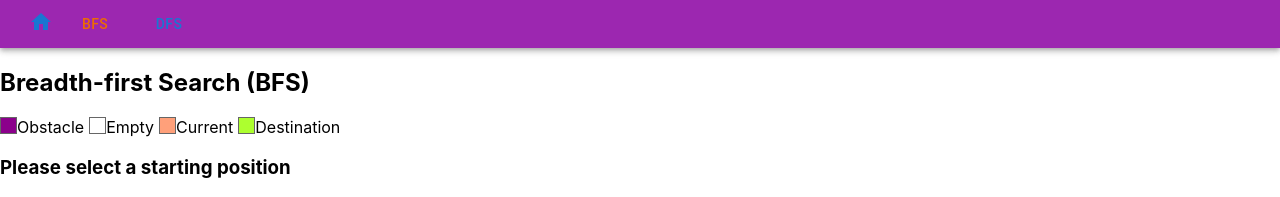
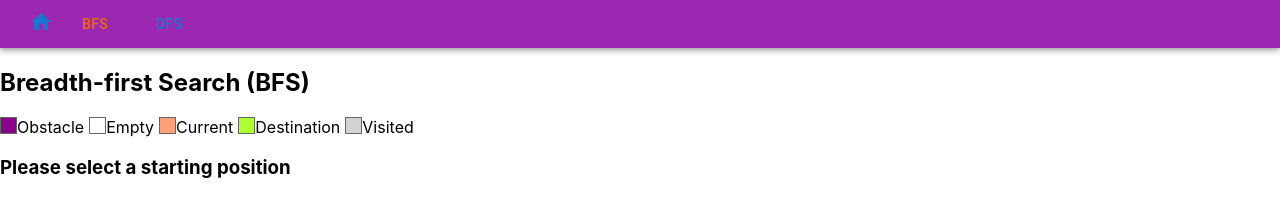
Before and after one commit to lwy123177/lwy123177.github.io, a React (Create React App) app: page /bfs in a window 1280 px wide. Shown: the top 197 px of the page. Built offline with nearby package versions, Linux system fonts and the light colour scheme.

Commit message:
Update visited block

```diff
--- a/src/components/Grid.tsx
+++ b/src/components/Grid.tsx
@@ -72,6 +72,7 @@ const Grid: React.FC<{
         <Label name={"Empty"} />
         <Label name={"Current"} />
         <Label name={"Destination"} />
+        <Label name={"Visited"} />
       </div>
       {getInstruction(gridContext.state)}
       <div
```
